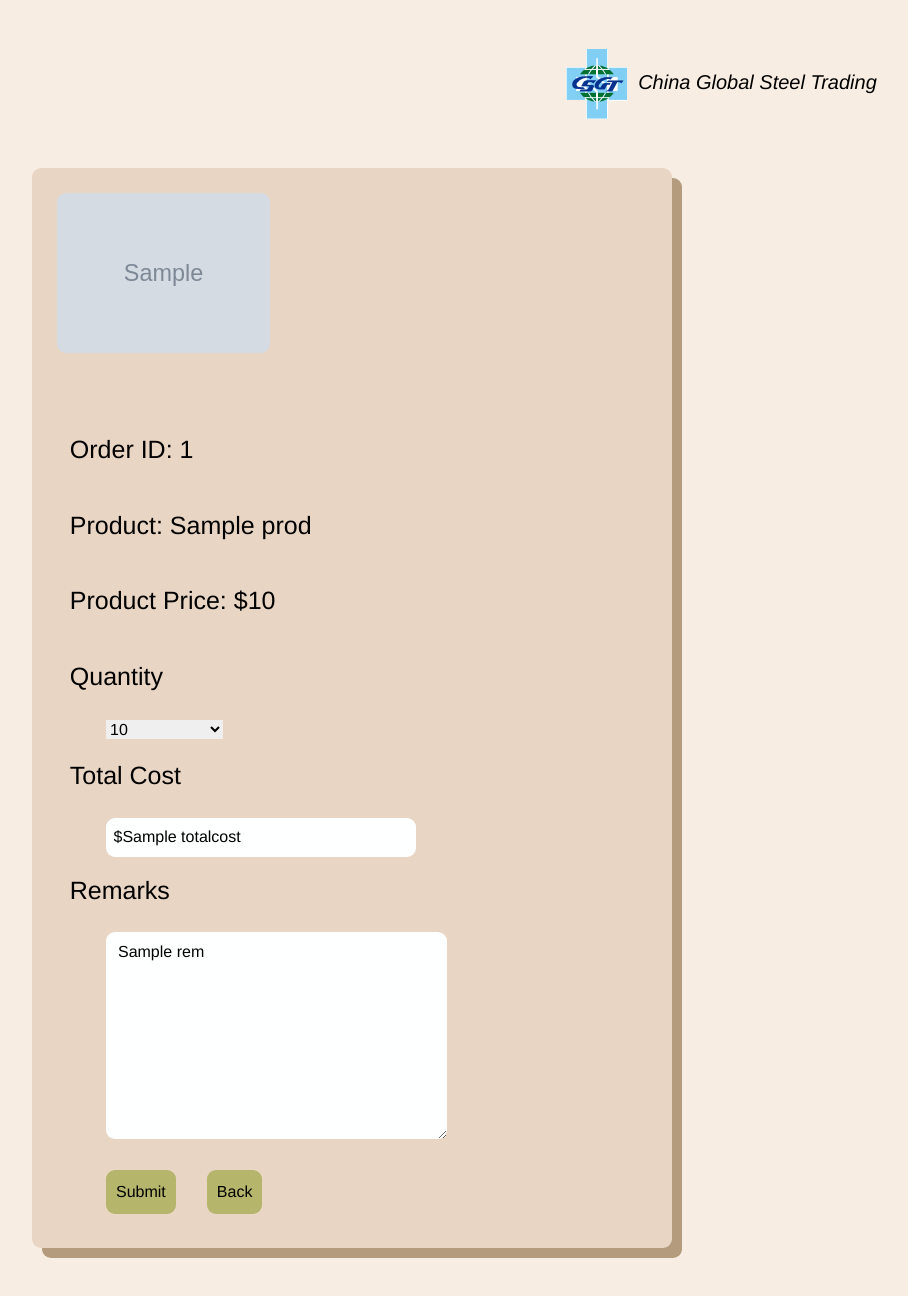
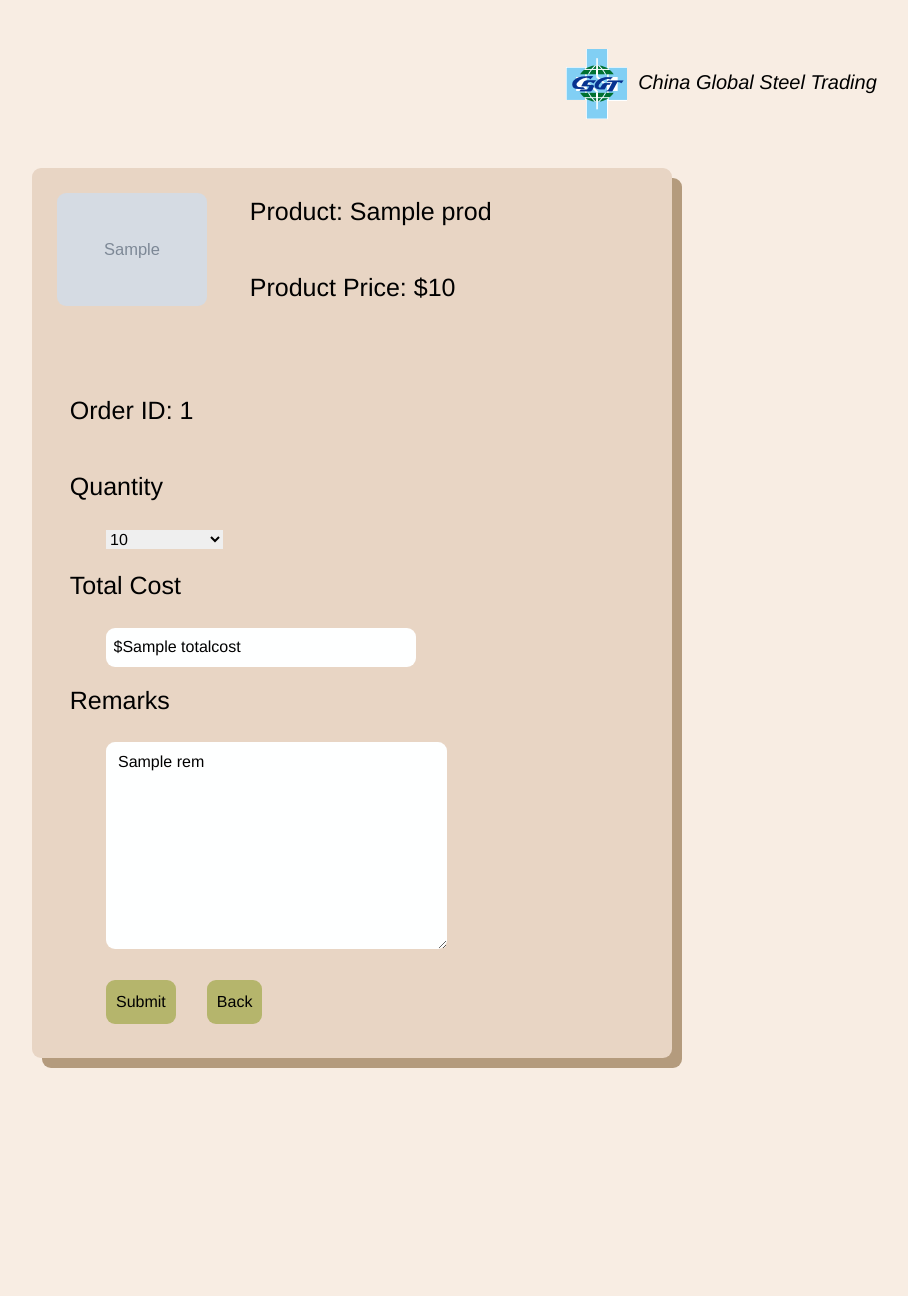
Before and after one commit to Decoretum/Business-Applications-Development, a Django app: template SalesApp/Inventory/templates/Inventory/confirmorder.html in a window 1280 px wide. Shown: the part 20-1316 px from the top of the page, without its empty margins (288-1196 px from the left). After the commit the page ends 1088 px from the top, so only its background shows below. Run offline with Django 3.2, Linux system fonts and the light colour scheme; the template is opened without the code that fills it: most values are stand-ins (such as "Sample title", 1, 10 or a date in 2020); grey boxes marked "Sample" are stand-in pictures.

Commit message:
From pictures viewport to PX

```diff
--- a/SalesApp/Inventory/static/css/output.css
+++ b/SalesApp/Inventory/static/css/output.css
@@ -873,8 +873,8 @@ border-radius: 9px;
 }
 
 .image{
-  max-width: 20vw;
-  max-height: 20vh;
+  max-width: 150px;
+  max-height: 150px;
   border-radius: 9px;
   margin: auto;
 }
--- a/SalesApp/Inventory/templates/Inventory/confirmcreateorder.html
+++ b/SalesApp/Inventory/templates/Inventory/confirmcreateorder.html
@@ -16,8 +16,8 @@
     <form method="POST" action="">{% csrf_token %}
         <div class="container">
             <img src="{{ OrderedP.Image.url }}" class="image" style="float:left; margin: 10px;">
-            <div class="Largetext"> New Order {{Order.pk}}</div>
-            <div class="Largetext"> Product: {{OrderedP.Name}} </div><br>
+            <div class="Largetext" style="margin-left: 14vw;"> New Order {{Order.pk}}</div>
+            <div class="Largetext" style="margin-left: 14vw;"> Product: {{OrderedP.Name}} </div><br>
 
             <table style="text-align: left;">
                 <tr>
--- a/SalesApp/Inventory/templates/Inventory/confirmorder.html
+++ b/SalesApp/Inventory/templates/Inventory/confirmorder.html
@@ -14,15 +14,15 @@
         <br><br><br>
         <form method="POST">{% csrf_token %}
             <div class="container" style="position: relative;">
-                <img src="{{ Prod.Image.url }}" style="margin: 15px;" class="image">
+                <img src="{{ Prod.Image.url }}" style="margin: 15px; float: left;" class="image">
+                <div class="Largetext" style="display: inline-block;"> Product: <span id ='productname'>{{Prod.Name}}</span> </div>
+                <div class="Largetext" style="display: inline-block;"> Product Price: <span id ='productcost' data-val="{{Prod.Cost}}">${{Prod.Cost}}</span> </div>
                 {% for m in messages %}
                     <div class="bodytext" style="position: absolute; top: 0; margin-left: 15vw; margin-top: 10vh; color: red;"> {{m}} </div>
                 {% endfor %}
 
-                <br><br>
+                <br><br><br>
                 <div class="Largetext"> Order ID: {{OrderedP.OrderedProductID}}</div>
-                <div class="Largetext"> Product: <span id ='productname'>{{Prod.Name}}</span> </div>
-                <div class="Largetext"> Product Price: <span id ='productcost' data-val="{{Prod.Cost}}">${{Prod.Cost}}</span> </div>
                     <div class="Largetext"> Quantity </div>
                     <select type="number" id="drop" name="drop" style="display:inline; margin-left: 5vw;">
                         <option type="number" id="def" name="def"> {{OrderedP.quantity}} </option>
--- a/SalesApp/Inventory/templates/Inventory/products.html
+++ b/SalesApp/Inventory/templates/Inventory/products.html
@@ -162,7 +162,7 @@
                 {% for p in Ord %}
                     {% if p.OrderID == o %}
                     <div class="container" id="sub" style="display: relative; max-height: fit-content; box-shadow: none;">
-                        <img src="{{p.Marks.Image.url}}" class="image" style="padding: 20px; max-width: 100%; position: absolute; right: 0vw; top: -0.3vh; border-radius: 9px; border: solid aliceblue; background-color: aliceblue;">
+                        <img src="{{p.Marks.Image.url}}" class="image" style="padding: 12px; max-width: 100%; position: absolute; right: 0vw; top: -0.3vh; border-radius: 9px; border: solid aliceblue; background-color: aliceblue;">
                         <div class="bodytext" id="OrderedProd">
                             <span><b> Ordered Product ID: {{p.OrderedProductID}} </b></span> <br>
                             <span> Product Name: {{p.Marks.Name}} </span><br>
```
Also changed, not shown: SalesApp/Inventory/templates/Inventory/Info.html (+7 -2 lines).
